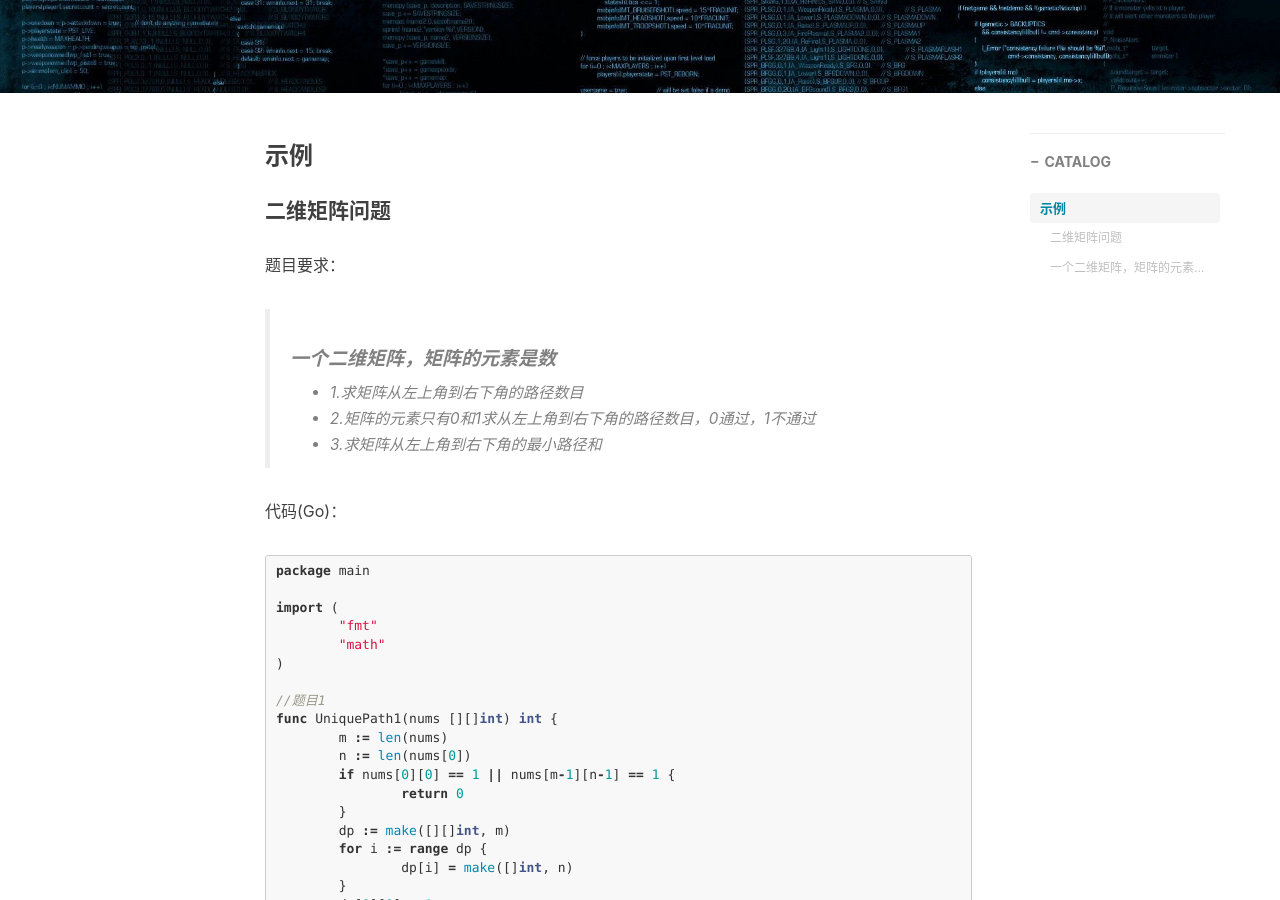
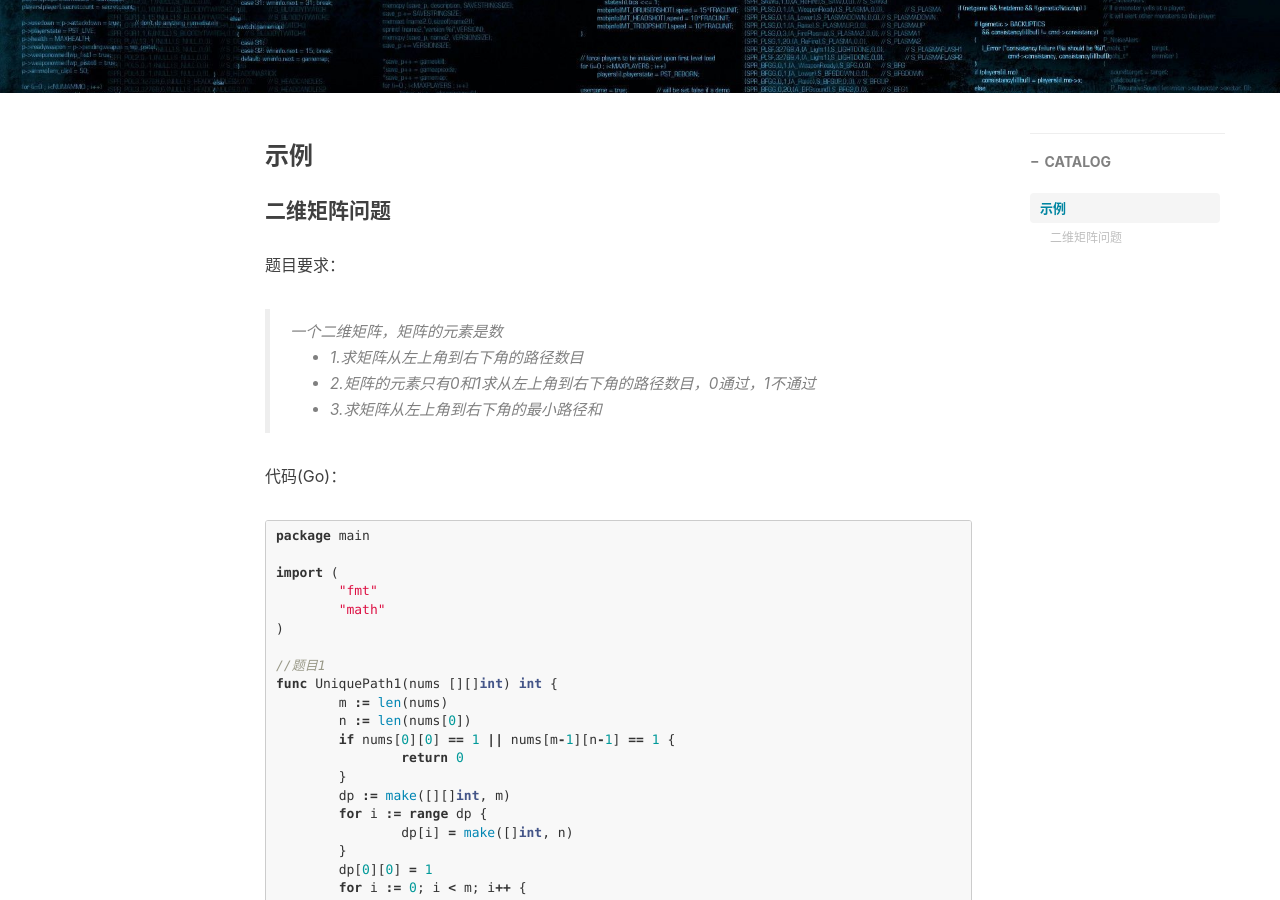
Before and after one commit to honorjoey/honorjoey.github.io, a Jekyll site: the page built from _posts/2020-03-07-动态规划(二).md, in a window 1280 px wide and 900 px high, scrolled down 430 px. Built offline with Jekyll 4.4.1, drawn with Linux system fonts in a browser that asks for light colours; nearby versions of some CDN libraries; comment, search, counter and statistics services are not loaded.

Commit message:
update blog

```diff
--- a/_posts/2020-03-07-动态规划(二).md
+++ b/_posts/2020-03-07-动态规划(二).md
@@ -16,7 +16,7 @@ tags:								#标签
 #### 二维矩阵问题
 题目要求：
 
-> ##### 一个二维矩阵，矩阵的元素是数
+> 一个二维矩阵，矩阵的元素是数
 > - 1.求矩阵从左上角到右下角的路径数目
 > - 2.矩阵的元素只有0和1求从左上角到右下角的路径数目，0通过，1不通过
 > - 3.求矩阵从左上角到右下角的最小路径和
```
